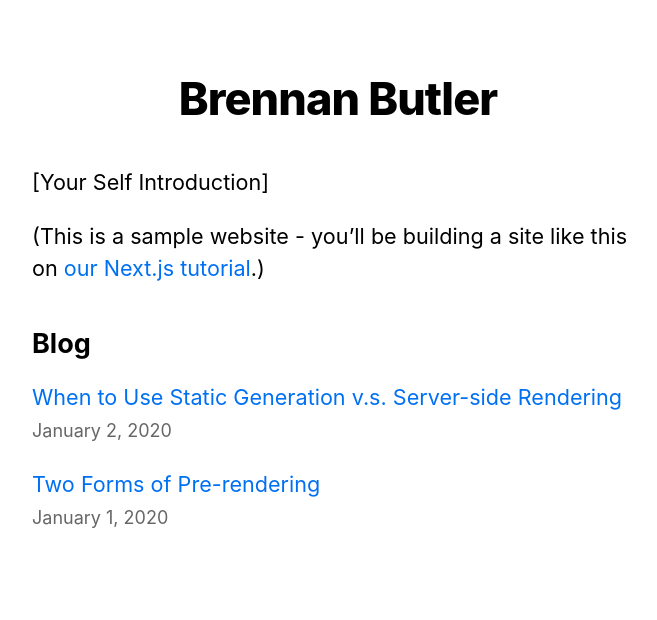
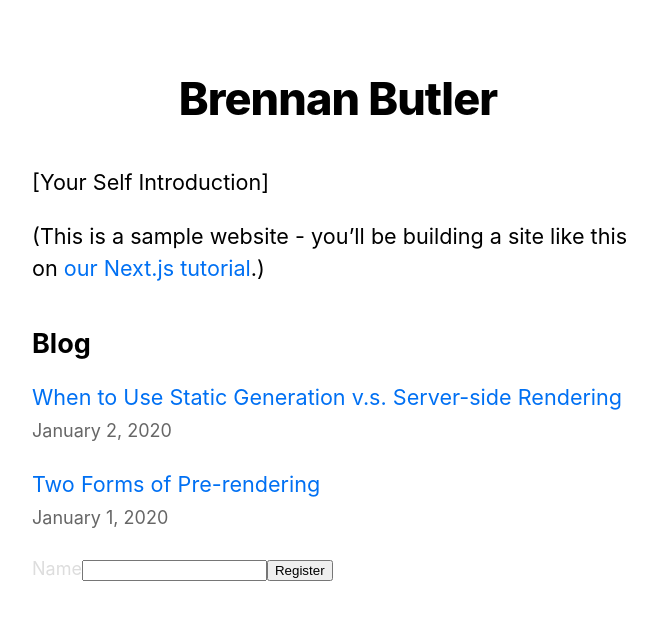
Before and after one commit to bbutler522/website, a Next.js app: page / in a window 1280 px wide. Shown: the top 620 px of the page, without its empty margins (302-959 px from the left). Built offline with nearby package versions, Linux system fonts and the light colour scheme.

Commit message:
Add initial contact form and footer

```diff
--- /dev/null
+++ b/components/contactform.js
@@ -0,0 +1,39 @@
+import styles from './contactform.module.scss'
+
+export default function ContactForm() {
+    const registerUser = async event => {
+      event.preventDefault()
+      let result = {};
+      let formElement = document.getElementById('contact-form');
+
+      const res = await fetch(
+        'https://formsubmit.co/ajax/brennanmade@gmail.com',
+        {
+          body: JSON.stringify({
+            name: event.target.name.value
+          }),
+          headers: {
+            'Content-Type': 'application/json',
+            'Accept': 'application/json'
+          },
+          method: 'POST'
+        }
+      )
+      .then(response => response.json())
+      .then(data => result = data)
+      .catch(error => console.log(error));
+
+      if (result.success == 'true') {
+        console.log('true')
+        formElement.classList.add('success')
+      }
+    }
+
+    return (
+      <form id="contact-form" onSubmit={registerUser} className={styles.contactForm}>
+        <label htmlFor="name">Name</label>
+        <input id="name" name="name" type="text" autoComplete="name" required />
+        <button type="submit">Register</button>
+      </form>
+    )
+  }
--- /dev/null
+++ b/components/contactform.module.scss
@@ -0,0 +1,13 @@
+.contactForm {
+
+  &.success {
+    display: none;
+  }
+}
+
+#contactForm {
+
+  &.success {
+    display: none;
+  }
+}
--- /dev/null
+++ b/components/footer.js
@@ -0,0 +1,11 @@
+import styles from './footer.module.scss'
+import ContactForm from './contactform'
+
+
+export default function Footer() {
+  return (
+    <div className={styles.footer}>
+      <ContactForm></ContactForm>
+    </div>
+  )
+}
--- /dev/null
+++ b/components/footer.module.scss
@@ -0,0 +1,3 @@
+.footer {
+  color: #ddd;
+}
--- a/components/layout.js
+++ b/components/layout.js
@@ -3,9 +3,10 @@ import Image from 'next/image'
 import styles from './layout.module.scss'
 import utilStyles from '../styles/utils.module.scss'
 import Link from 'next/link'
+import Footer from './footer'
 
 const name = 'Brennan Butler'
-export const siteTitle = 'Next.js Sample Website'
+export const siteTitle = 'Brennan Butler | Engineer, Designer, Producer'
 
 export default function Layout({ children, home }) {
   return (
@@ -68,6 +69,8 @@ export default function Layout({ children, home }) {
           </Link>
         </div>
       )}
+
+      <Footer></Footer>
     </div>
   )
 }
```
